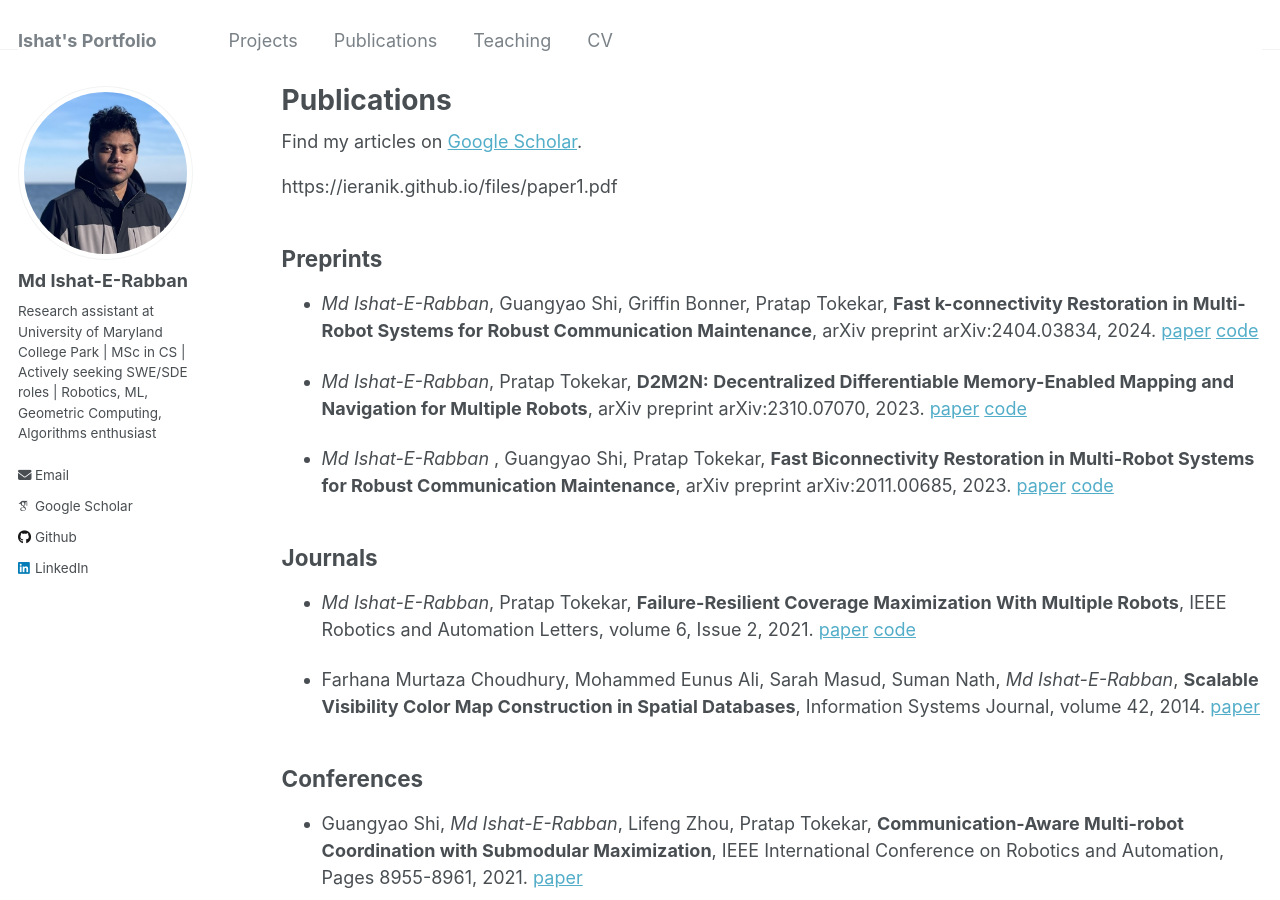
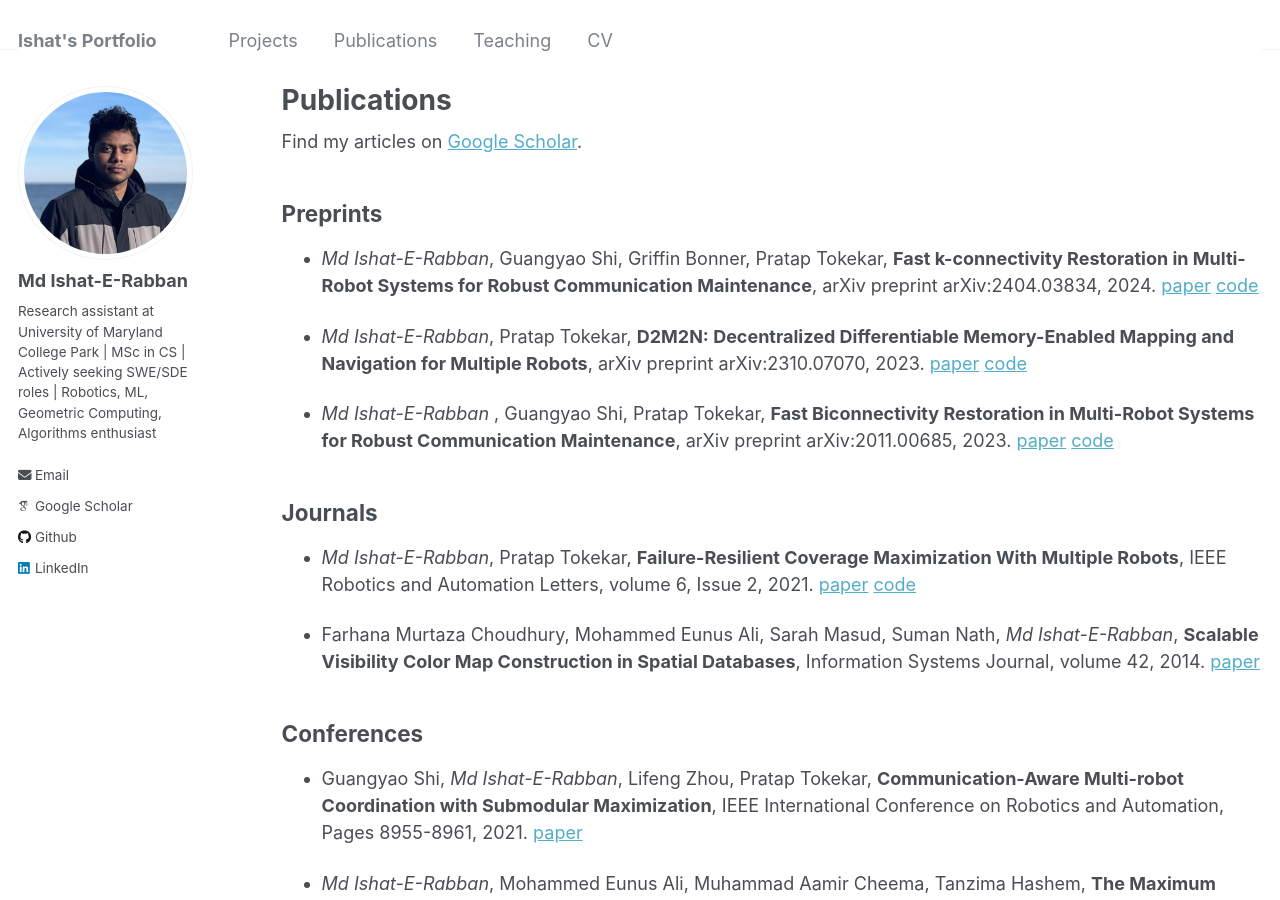
Before and after one commit to ieranik/ieranik.github.io, a Jekyll site: the page built from _pages/publications.md, in a window 1280 px wide and 900 px high. Built offline with Jekyll 4.4.1, drawn with Linux system fonts in a browser that asks for light colours; some web fonts are replaced; some of the changed lines change nothing that is shown.

Commit message:
updated tree

```diff
--- a/_pages/publications.md
+++ b/_pages/publications.md
@@ -9,7 +9,6 @@
   <div class="wordwrap">Find my articles on <a href="{{site.author.googlescholar}}">Google Scholar</a>.</div>
 {% endif %}
 
-https://ieranik.github.io/files/paper1.pdf
 
 Preprints
 ----
```
